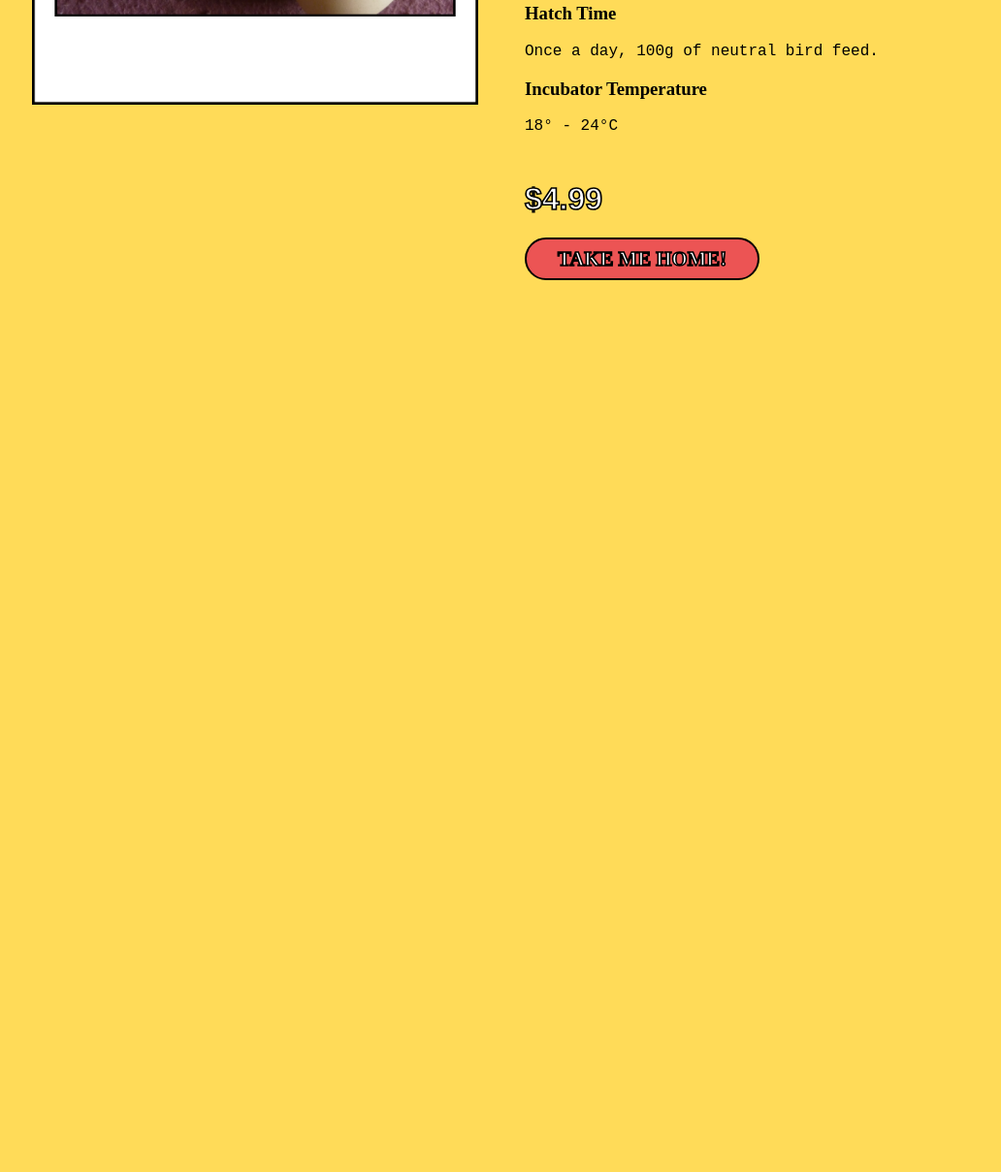
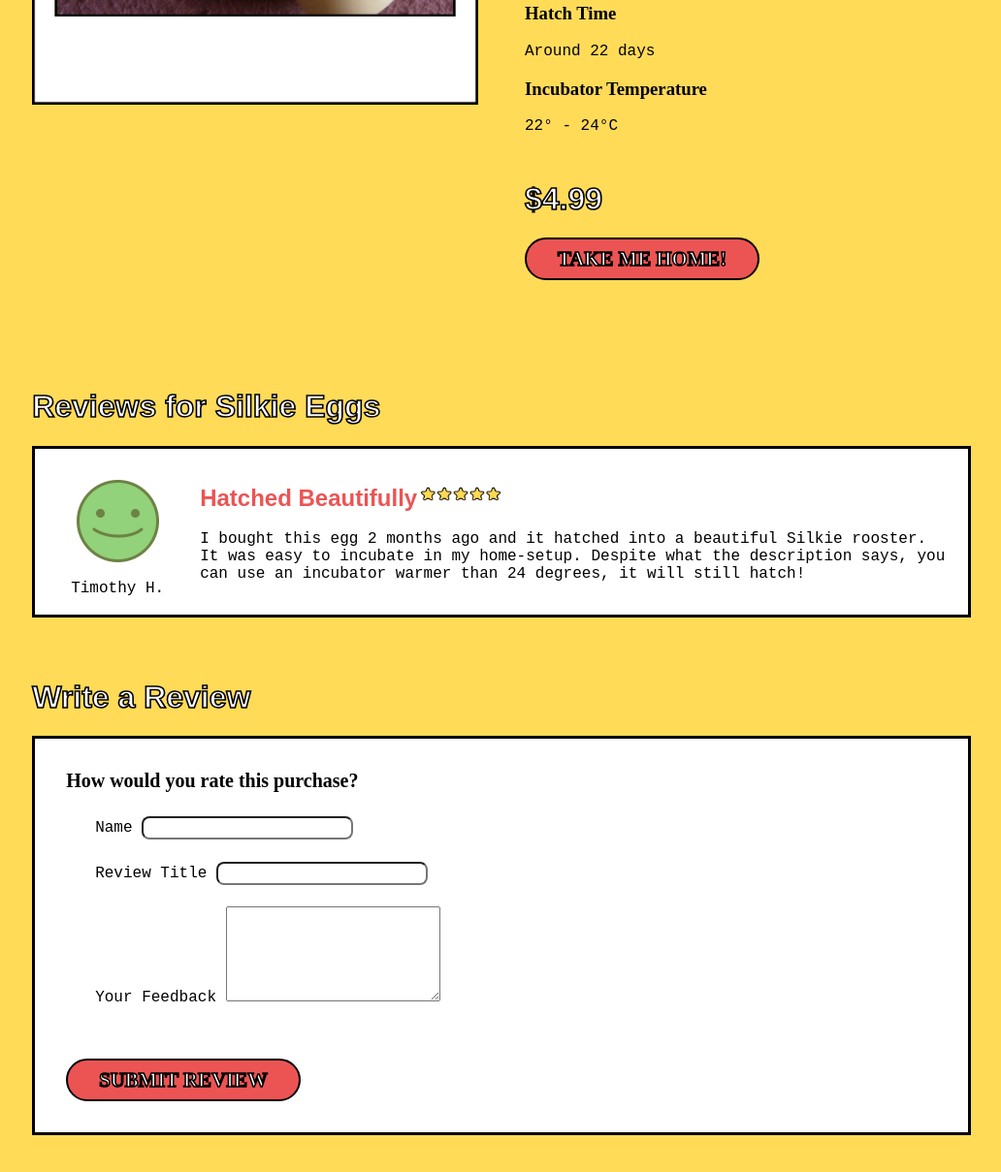
Before and after one commit to taylorannliu/339Project2, a plain HTML site: page MainProject/silkieEggListing.html in a window 1280 px wide. Shown: the part 505-1714 px from the top of the page at 97% size, without its empty margins (123-1155 px from the left). Before the commit the page ends 938 px from the top, so only its background shows below. Drawn offline with Linux system fonts and the light colour scheme; files whose address does not match are found by name; a web font is replaced by a local one.

Commit message:
added review sections for hennifer and silkie egg listing
edited html and css files, plus added new images to the images folder

```diff
--- a/MainProject/listing.css
+++ b/MainProject/listing.css
@@ -25,3 +25,47 @@
         align-items: end;
     }
 }
+
+.reviewSection {
+    display: flex;
+    flex-direction: row-reverse;
+    flex-wrap: nowrap;
+    background-color: white;
+    border: black;
+    border-style: solid;
+    border-width: .2rem;
+    padding: 1rem 1rem 1rem 0;
+    margin-bottom: 1.5rem;
+}
+
+.reviewText {
+    flex: 4;
+}
+
+.reviewerInfo {
+    flex: 1;
+}
+
+.reviewerName {
+    text-align: center;
+}
+
+.reviewerIcon {
+    margin: 1rem 0 .8rem 0;
+    text-align: center;
+}
+
+@media only screen and (max-width: 660px) {
+    .reviewSection {
+        flex-direction: column-reverse;
+        padding-left: 1rem;
+    }
+    .reviewText {
+        padding: .5rem;
+    }
+
+}
+
+.yourFeedbackLabel {
+    width: 100%;
+}
--- a/MainProject/silkieEggListing.html
+++ b/MainProject/silkieEggListing.html
@@ -40,15 +40,15 @@
                     <div class="listingInfoCluster">
                         <h1>Silkie Egg</h1>
                         <h4><span class="chickenBreed">Medium</span></h4>
-                        <p>A delightful, brown hen, Hennifer enjoys cornmeal, siestas, and belly scritches. She loves humans but does not get along with dogs.</p>
-                        <p>Hennifer is a social chicken who needs to live among at least two other friends to thrive. Her preferred enclosure type is a large coop with plenty of nesting space.</p>
+                        <p>A medium-sized oval egg that may hatch a Silkie chicken.</p>
+                        <p>Silkies are playful, sociable chickens known for their beautiful and fluffy coats. Please note that an incubator is required to hatch this egg. Eggs are most likely to, but not guaranteed to hatch.</p>
                     </div>
 
                     <div class="listingInfoCluster">
                         <h3>Hatch Time</h3>
-                        <p>Once a day, 100g of neutral bird feed.</p>
+                        <p>Around 22 days</p>
                         <h3>Incubator Temperature</h3>
-                        <p>18° - 24°C</p>
+                        <p>22° - 24°C</p>
                     </div>
 
                     <div class="listingInfoCluster">
@@ -62,6 +62,45 @@
 
         </section>
 
+        <section>
+            <h1>Reviews for Silkie Eggs</h1>
+            <div class="reviewSection">
+                <div class="reviewText">
+                    <h2>Hatched Beautifully<img src="images/5 stars.png" alt="5 star review" width="90vw"></h2>
+                    <p>I bought this egg 2 months ago and it hatched into a beautiful Silkie rooster. It was easy to incubate in my home-setup. Despite what the description says, you can use an incubator warmer than 24 degrees, it will still hatch!</p>
+                </div>
+                <div class="reviewInfo">
+                    <figure class="reviewerIcon"><img src="images/greenReviewer.png" alt="green reviewer icon" width="50%"></figure>
+                    <figcaption class="reviewerName">Timothy H.</figcaption>
+                </div>
+            </div>
+
+        </section>
+        <section>
+            <h1>Write a Review</h1>
+            <form>
+                <legend>How would you rate this purchase?</legend>
+                <fieldset>
+                    <label>
+                        Name
+                        <input type="text" id="name">
+                    </label>
+                    <br>
+                    <label>
+                        Review Title
+                        <input type="text" id="reviewTitle">
+                    </label>
+                    <br>
+                    <label class="yourFeedbackLabel">
+                        Your Feedback
+                        <textarea type="text" id="yourFeedback" rows="5"></textarea>
+                    </label>
+                </fieldset>
+                <br>
+                <input class= "buttonmain" type="submit" value="Submit Review">
+            </form>
+        </section>
+
     </body>
 
 
```
Also changed, not shown: MainProject/henniferListing.html (+47 -0 lines), MainProject/images/4 stars.png (added), MainProject/images/5 stars.png (added), MainProject/images/blank stars.png (added), MainProject/images/blueReviewer.png (added), MainProject/images/greenReviewer.png (added), 1 other file.
